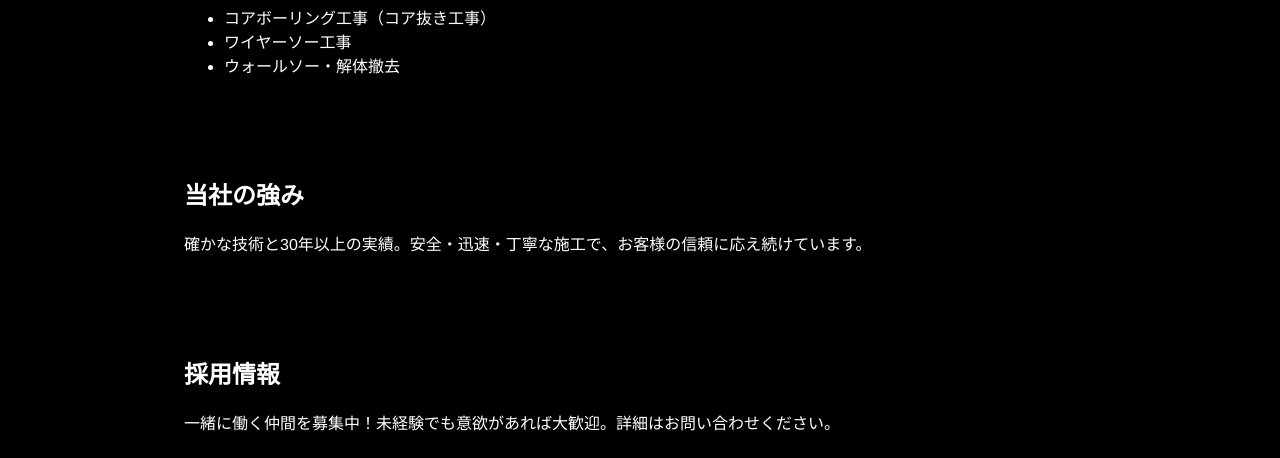
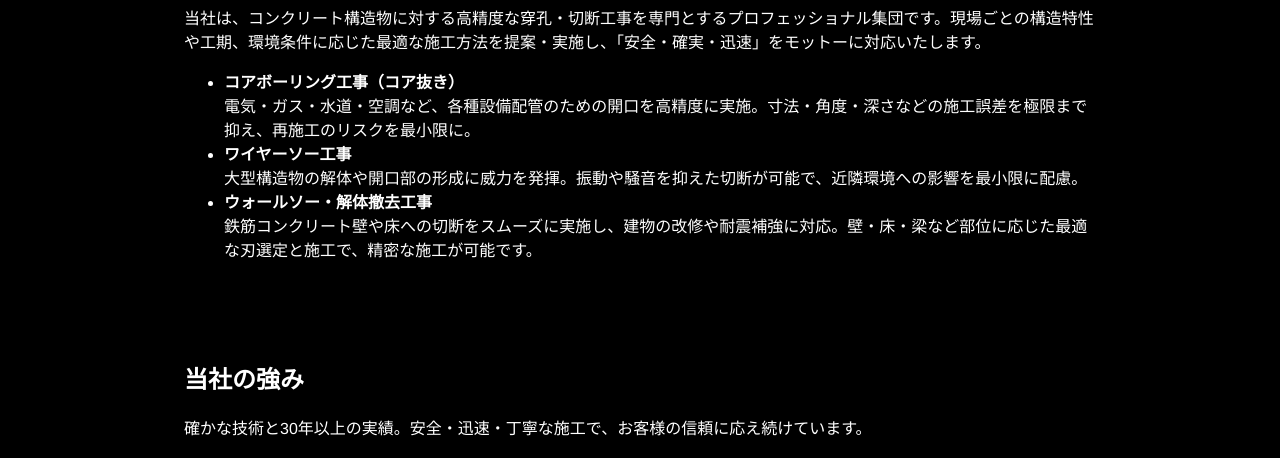
Before and after one commit to KotetsuDX/aibory99.github.io, a plain HTML site: page index.html in a window 1280 px wide. Shown: the part 822-1280 px from the top of the page. Drawn offline with Linux system fonts and the light colour scheme.

Commit message:
Update index.html

```diff
--- a/index.html
+++ b/index.html
@@ -106,14 +106,20 @@
   熟練の技術者による「誤差ゼロの施工力」で、改修・解体・設備工事など多様なニーズに応える専門職人チームです。
 </blockquote>
 
-  <section id="services">
-    <h2>事業内容</h2>
-    <ul>
-      <li>コアボーリング工事（コア抜き工事）</li>
-      <li>ワイヤーソー工事</li>
-      <li>ウォールソー・解体撤去</li>
-    </ul>
-  </section>
+<section id="services">
+  <h2>事業内容</h2>
+  <p>当社は、コンクリート構造物に対する高精度な穿孔・切断工事を専門とするプロフェッショナル集団です。現場ごとの構造特性や工期、環境条件に応じた最適な施工方法を提案・実施し、「安全・確実・迅速」をモットーに対応いたします。</p>
+  <ul>
+    <li><strong>コアボーリング工事（コア抜き）</strong><br>
+    電気・ガス・水道・空調など、各種設備配管のための開口を高精度に実施。寸法・角度・深さなどの施工誤差を極限まで抑え、再施工のリスクを最小限に。</li>
+
+    <li><strong>ワイヤーソー工事</strong><br>
+    大型構造物の解体や開口部の形成に威力を発揮。振動や騒音を抑えた切断が可能で、近隣環境への影響を最小限に配慮。</li>
+
+    <li><strong>ウォールソー・解体撤去工事</strong><br>
+    鉄筋コンクリート壁や床への切断をスムーズに実施し、建物の改修や耐震補強に対応。壁・床・梁など部位に応じた最適な刃選定と施工で、精密な施工が可能です。</li>
+  </ul>
+</section>
 
   <section id="strength">
     <h2>当社の強み</h2>
```
